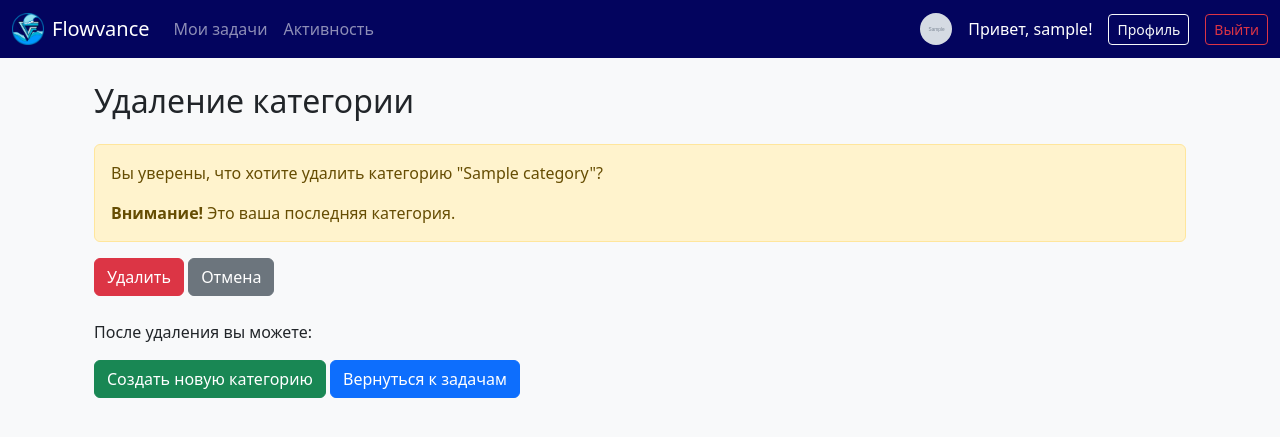
After one commit to nikitabryuhanov/flowvance, a Django app: page /categories/delete/1/ in a window 1280 px wide. The commit adds this page. Shown: the top 437 px of the page. Run offline with Django 5.2, Linux system fonts and the light colour scheme; a user stored in the database is signed in; tables that the repository leaves empty hold one stand-in row (values such as "Sample post"); grey boxes marked "Sample" are stand-in pictures.

Commit message:
refactor: Улучшена функция удаления категории

```diff
--- /dev/null
+++ b/core/templates/core/category_confirm_delete.html
@@ -0,0 +1,29 @@
+{% extends 'base.html' %}
+{% block title %}Удаление категории | Flowvance{% endblock %}
+
+{% block content %}
+<div class="container mt-4">
+    <h2 class="mb-4">Удаление категории</h2>
+
+    <div class="alert alert-warning">
+        <p>Вы уверены, что хотите удалить категорию "{{ category.name }}"?</p>
+        {% if is_last_category %}
+        <p class="mb-0"><strong>Внимание!</strong> Это ваша последняя категория.</p>
+        {% endif %}
+    </div>
+
+    <form method="post">
+        {% csrf_token %}
+        <button type="submit" class="btn btn-danger">Удалить</button>
+        <a href="{% url 'category_list' %}" class="btn btn-secondary">Отмена</a>
+    </form>
+
+    {% if is_last_category %}
+    <div class="mt-4">
+        <p>После удаления вы можете:</p>
+        <a href="{% url 'category_create' %}" class="btn btn-success">Создать новую категорию</a>
+        <a href="{% url 'tasks' %}" class="btn btn-primary">Вернуться к задачам</a>
+    </div>
+    {% endif %}
+</div>
+{% endblock %}
```
Also changed, not shown: core/templates/core/categories.html (+16 -1 lines).
